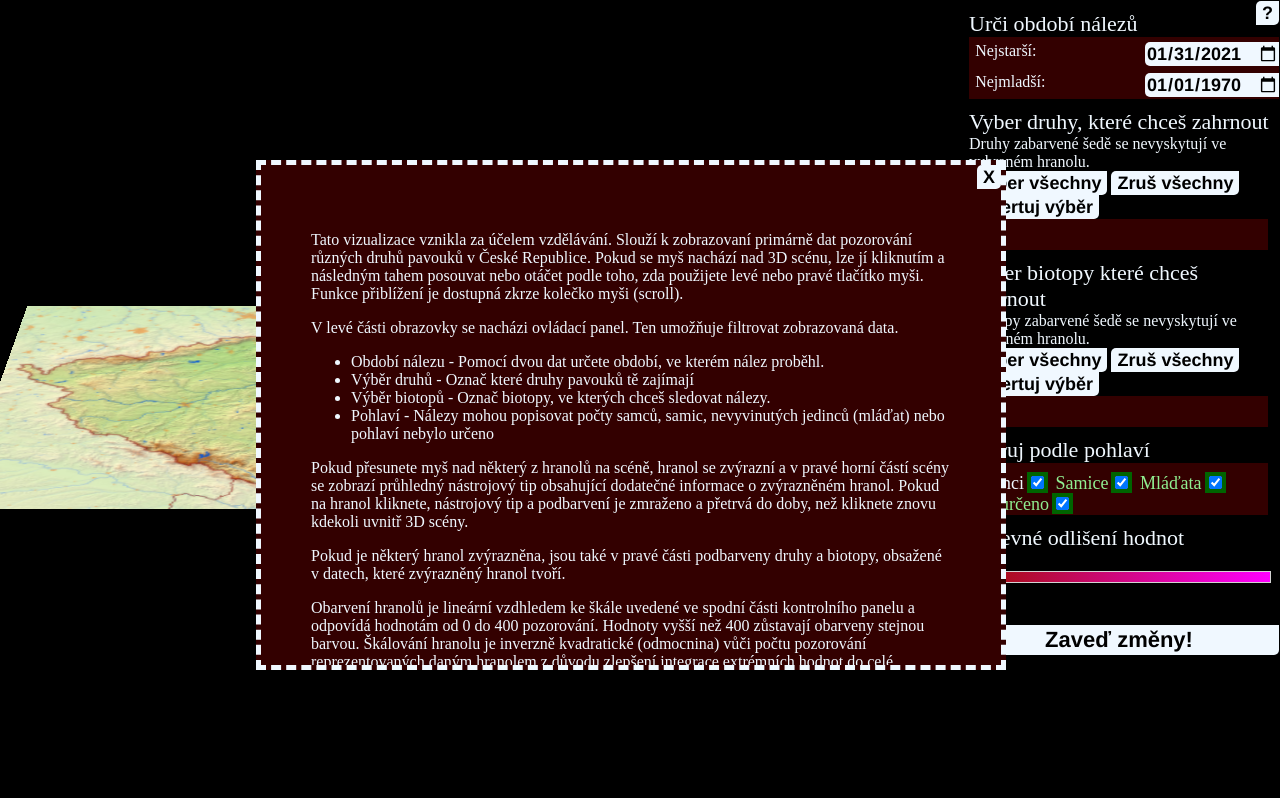
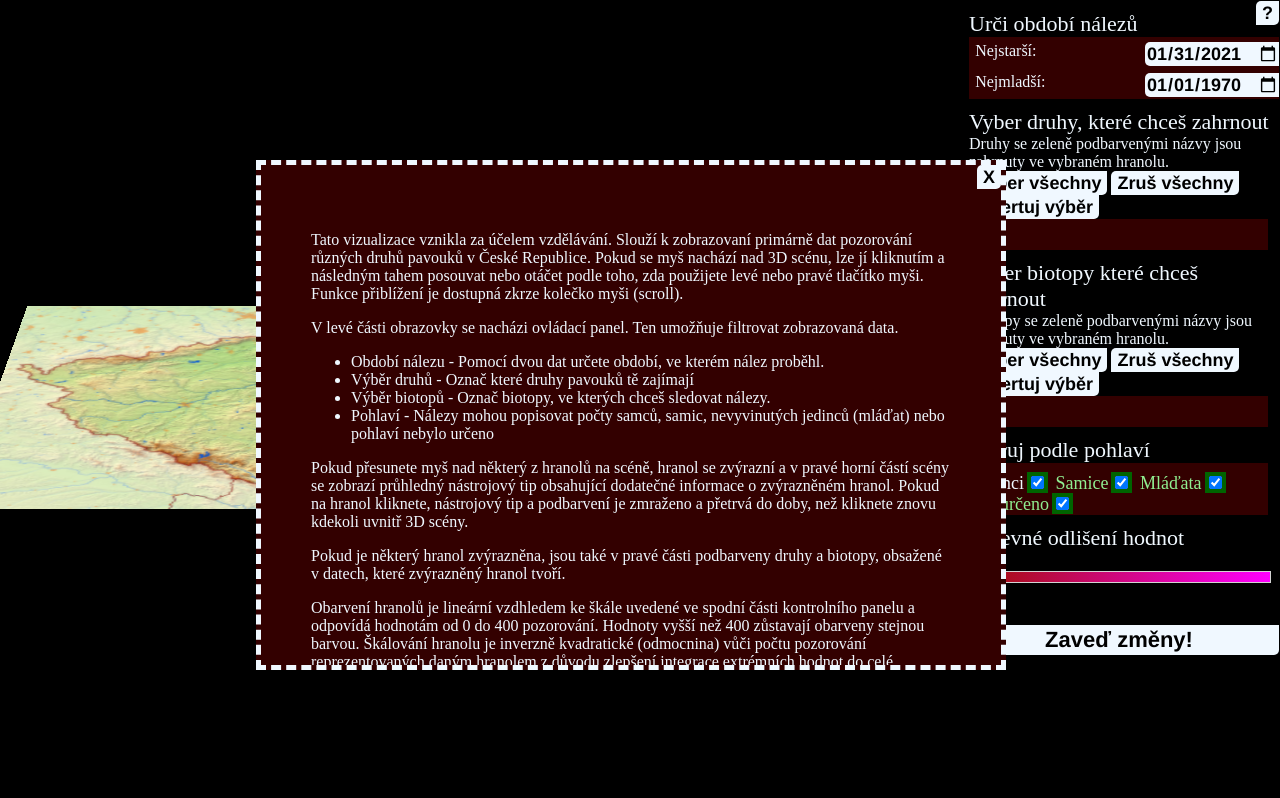
Before and after one commit to AdamBajger/pv251-hw, a website with bundled scripts: page index.html in a window 1280 px wide. Shown: the top 798 px of the page. Built offline with nearby package versions, Linux system fonts and the light colour scheme; animation ran at ten frames a second; files whose address does not match are found by name.

Commit message:
fixed a tooltip for checkboxes coloring

```diff
--- a/index.html
+++ b/index.html
@@ -77,7 +77,7 @@
             <div class="control-panel-field">
                 <span class="control-panel-header">Vyber druhy, které chceš zahrnout</span>
                 <span class="control-panel-tip">
-                    Druhy zabarvené šedě se nevyskytují ve vybraném hranolu.
+                    Druhy se zeleně podbarvenými názvy jsou zahrnuty ve vybraném hranolu.
                 </span>
                 <button id="checkboxes-species-checkall-button">Vyber všechny</button>
                 <button id="checkboxes-species-checknone-button">Zruš všechny</button>
@@ -90,7 +90,7 @@
             <div class="control-panel-field">
                 <span class="control-panel-header">Vyber biotopy které chceš zahrnout</span>
                 <span class="control-panel-tip">
-                    Biotopy zabarvené šedě se nevyskytují ve vybraném hranolu.
+                    Biotopy se zeleně podbarvenými názvy jsou zahrnuty ve vybraném hranolu.
                 </span>
                 <button id="checkboxes-biotops-checkall-button">Vyber všechny</button>
                 <button id="checkboxes-biotops-checknone-button">Zruš všechny</button>
```
